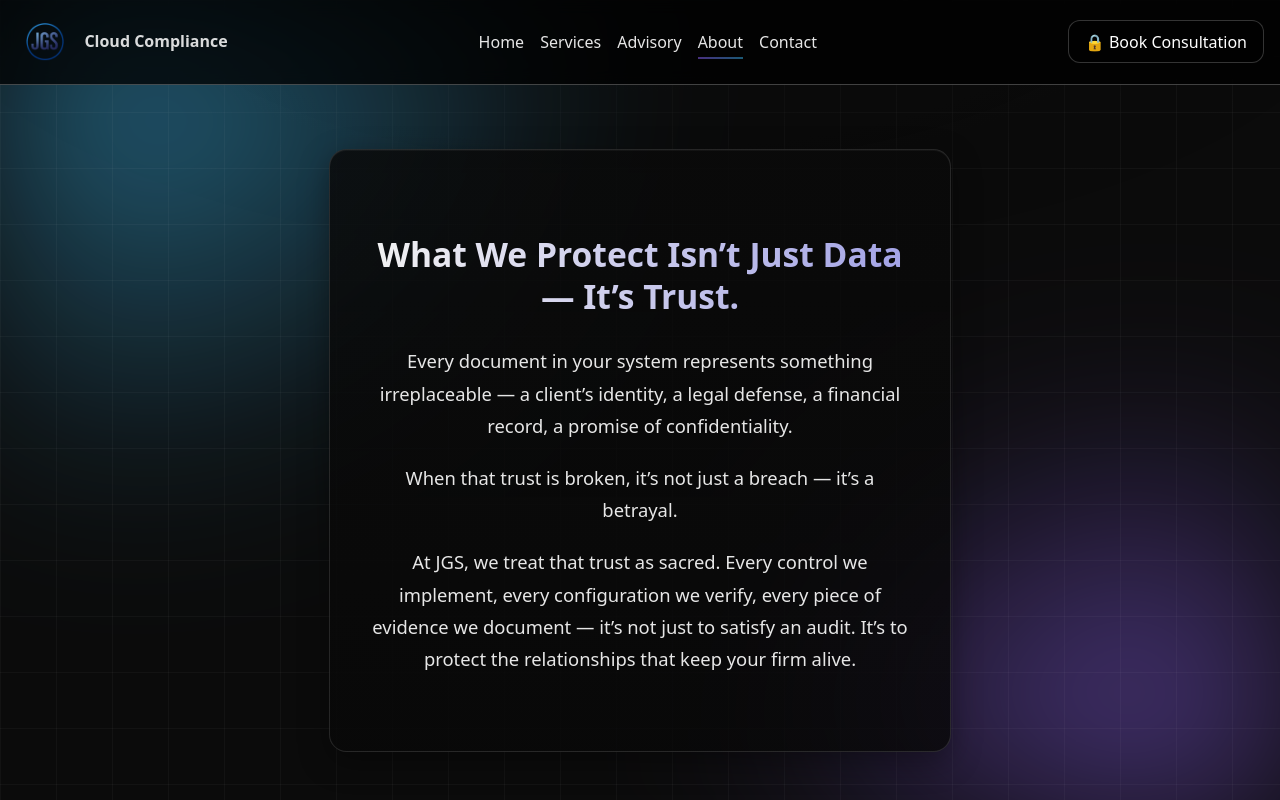
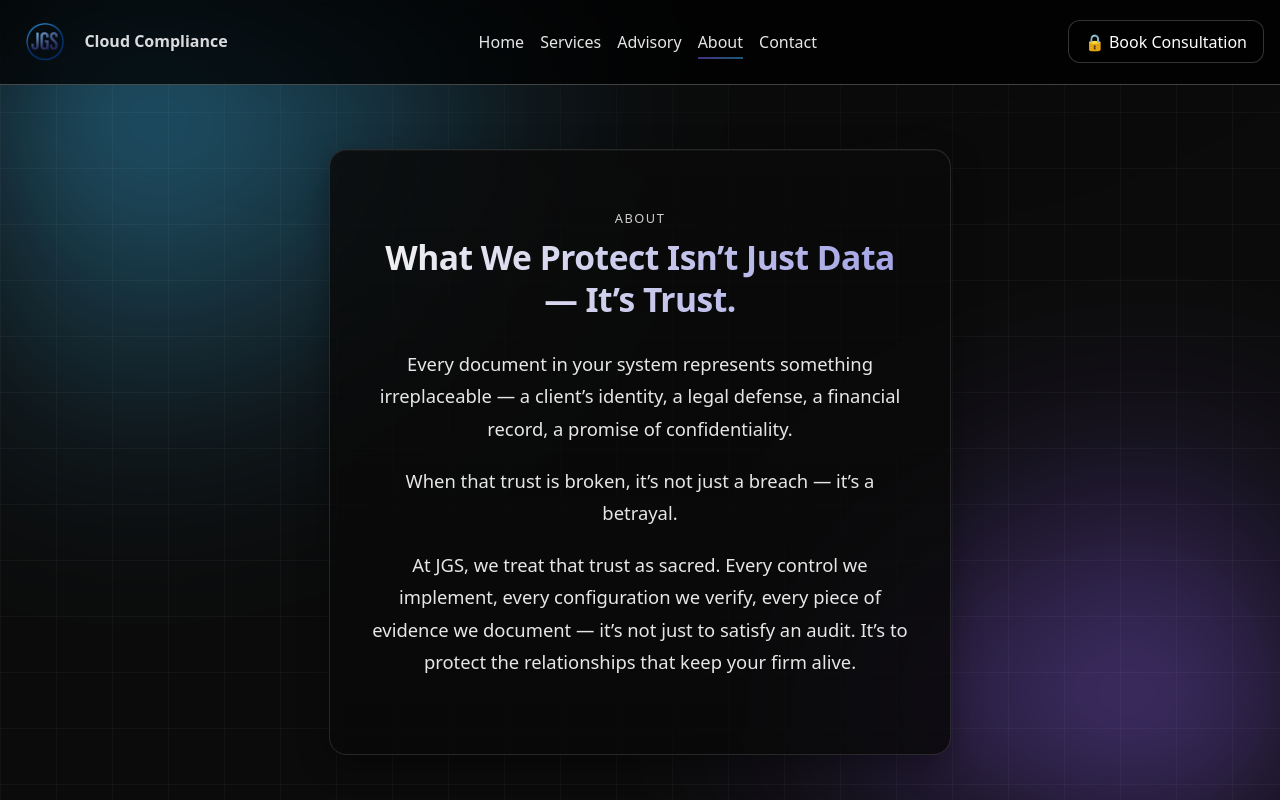
Before and after one commit to jspears80/jgs, a Next.js app: page /about in a window 1280 px wide. Shown: the top 800 px of the page. Built offline with nearby package versions, Linux system fonts and the light colour scheme.

Commit message:
Update page.tsx

```diff
--- a/app/about/page.tsx
+++ b/app/about/page.tsx
@@ -5,7 +5,8 @@ export default function AboutPage() {
   return (
     <section className="section container page-about">
       <div className="card full about-card">
-        <h1 className="about-title">
+        <span className="eyebrow">ABOUT</span>
+        <h1 className="hero about-title">
           What We Protect Isn’t Just Data — It’s Trust.
         </h1>
 
@@ -20,8 +21,8 @@ export default function AboutPage() {
 
         <p className="about-text">
           At JGS, we treat that trust as sacred. Every control we implement, every configuration we verify,
-          every piece of evidence we document — it’s not just to satisfy an audit. It’s to protect the relationships
-          that keep your firm alive.
+          every piece of evidence we document — it’s not just to satisfy an audit.
+          It’s to protect the relationships that keep your firm alive.
         </p>
       </div>
     </section>
```
